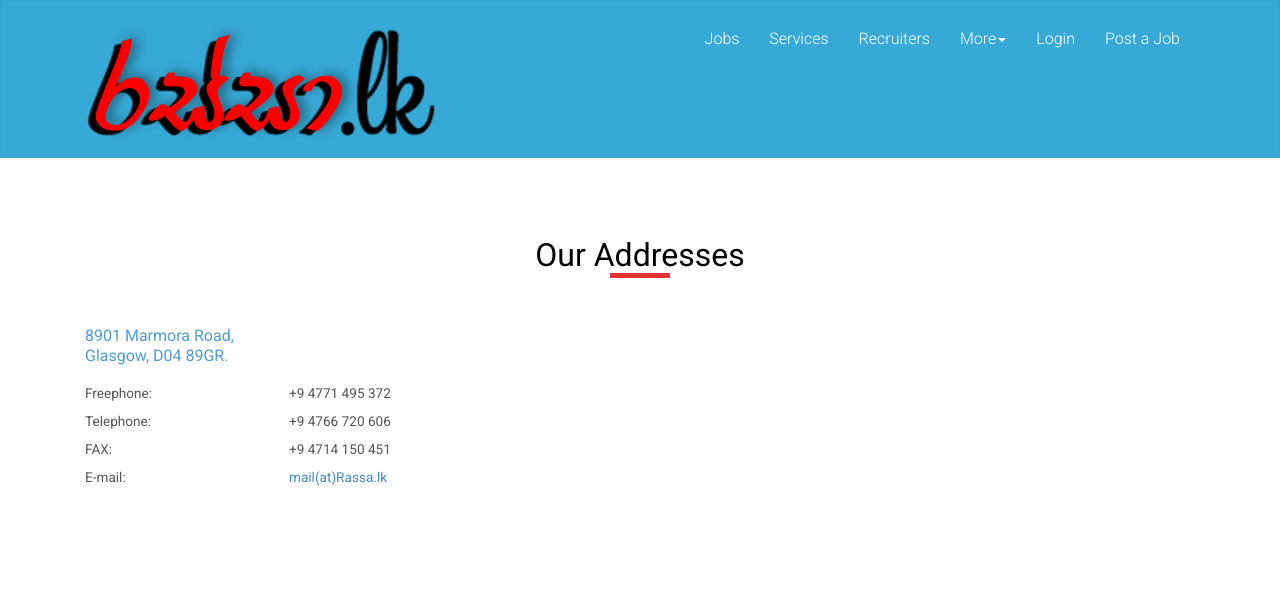
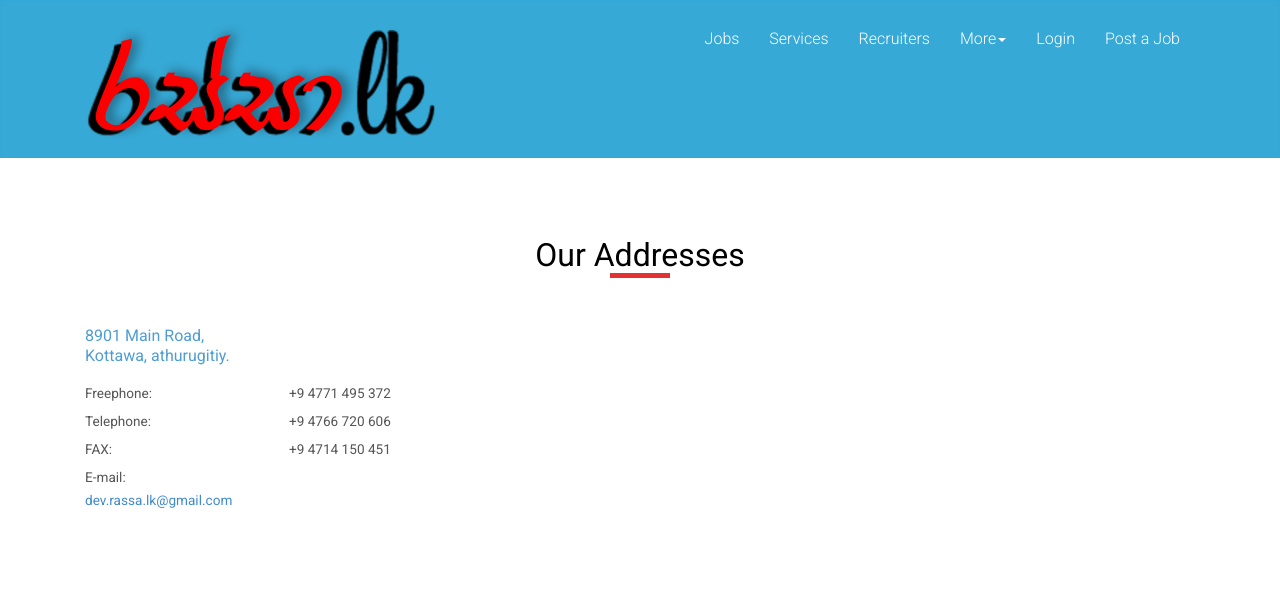
Before and after one commit to nikiniperera/testing2.0-rassa, a PHP site: page /contact.php in a window 1280 px wide. Shown: the top 589 px of the page. Run offline with PHP 8.4, Linux system fonts and the light colour scheme; some libraries are stand-ins or nearby versions; some web fonts are replaced.

Commit message:
Update contact.php

```diff
--- a/contact.php
+++ b/contact.php
@@ -62,8 +62,8 @@
 	     <div class="col-sm-4">
 	   	   <address class="addr">
                 <p class="secondary3">
-                    8901 Marmora Road, <br>
-                   Glasgow, D04 89GR.</p>
+                    8901 Main Road, <br>
+                   Kottawa, athurugitiy.</p>
                 <dl>
                     <dt>Freephone:</dt>
                     <dd>
@@ -88,7 +88,7 @@
                 <dl class="email">
                     <dt>E-mail:</dt>
                     <dd>
-                        <a href=" dev.rassa.lk@gmail.com">mail(at)Rassa.lk</a>
+                        <a href=" dev.rassa.lk@gmail.com">dev.rassa.lk@gmail.com</a>
                     </dd>
                 </dl>
            </address>
@@ -100,7 +100,7 @@
     </div>
 </div>
 <div class="map">
-	<iframe src="https://www.google.com/maps/embed?pb=!1m14!1m12!1m3!1d3150859.767904157!2d-96.62081048651531!3d39.536794757966845!2m3!1f0!2f0!3f0!3m2!1i1024!2i768!4f13.1!5e0!3m2!1sen!2sin!4v1408111832978"> </iframe>
+	<div style="width: 100%"><iframe width="720" height="240" frameborder="0" scrolling="no" marginheight="0" marginwidth="0" src="https://maps.google.com/maps?width=720&amp;height=240&amp;hl=en&amp;q=kottawa+()&amp;t=&amp;z=14&amp;ie=UTF8&amp;iwloc=B&amp;output=embed"><a href="https://www.gps.ie/sport-gps/">bike gps</a></iframe></div>
 </div>
 <div class="footer">
 	<div class="container">
```
